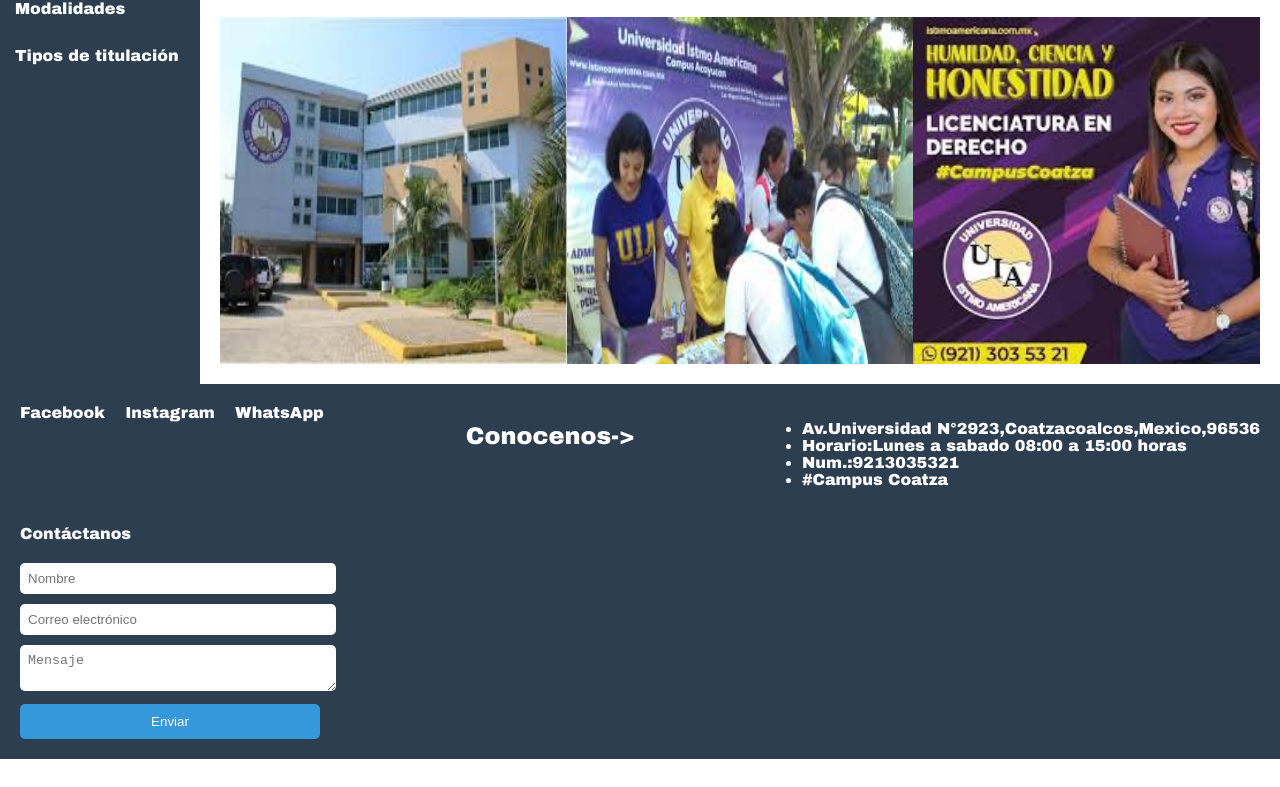
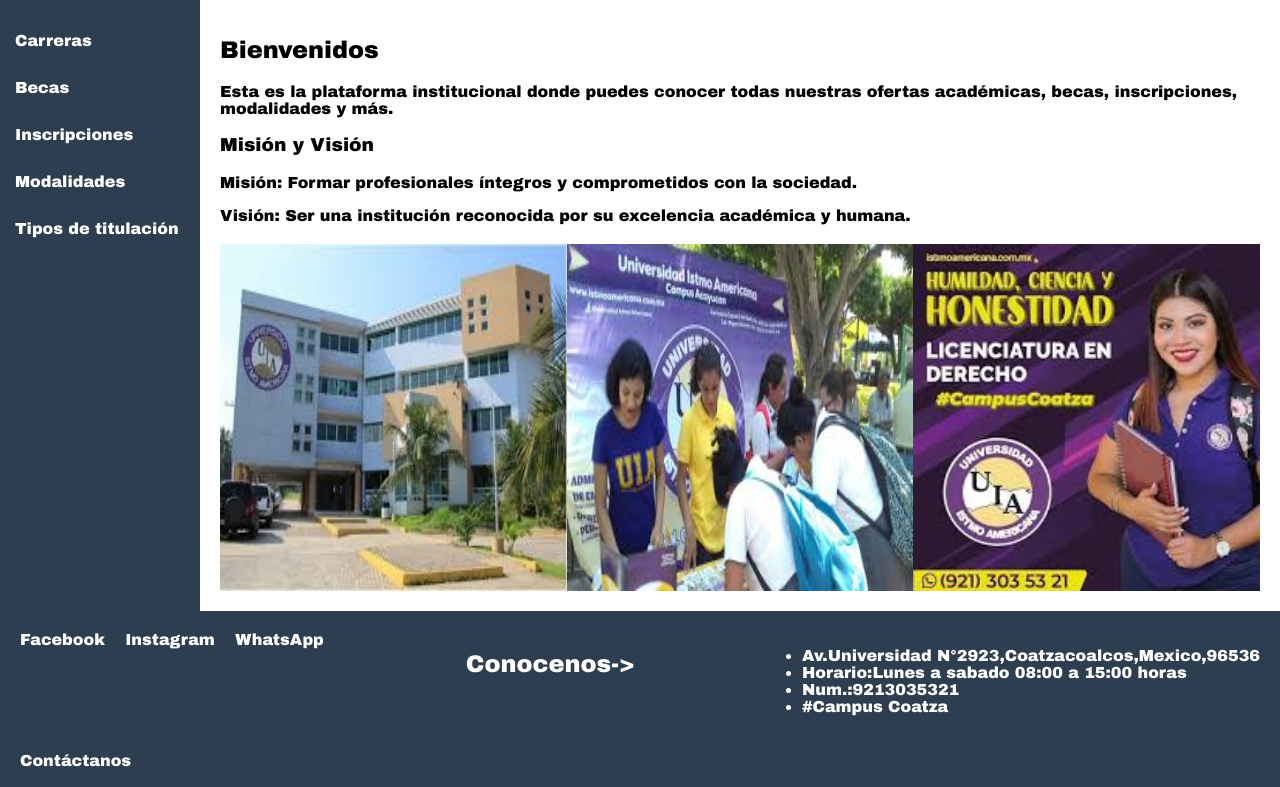
Before and after one commit to judithcruz3121uia-create/proyecto-pagina-web, a plain HTML site: page ejemplo/index.html in a window 1280 px wide. Shown: the part 294-1081 px from the top of the page. Before the commit the page ends 1053 px from the top, so only its background shows below. Drawn offline with Linux system fonts and the light colour scheme; files whose address does not match are found by name.

Commit message:
Update index.html

```diff
--- a/ejemplo/index.html
+++ b/ejemplo/index.html
@@ -10,7 +10,15 @@
 
     <header>
     <h1>UNIVERSIDAD ISTMO AMERICANA</h1>
+      <!-- Logo a la derecha -->
+      <div class="logo">
+        <img src="img/logouia.jpg" alt="Logo de la institución" />
+      </div>
+
      </header>
+
+</div>
+
 
   <div class="container">
     <!-- Menú lateral izquierdo -->
@@ -24,10 +32,23 @@
 
     <!-- Contenido principal -->
     <div class="content">
-      <!-- Logo a la derecha -->
-      <div class="logo">
-        <img src="img/logouia.jpg" alt="Logo de la institución" />
-      </div>
+<!-- Bienvenida -->
+        <div class="bienvenida-outside">
+  <h2>Bienvenidos</h2>
+  <p>
+    Esta es la plataforma institucional donde puedes conocer todas nuestras ofertas académicas,
+    becas, inscripciones, modalidades y más.
+  </p>
+        </div>
+        <!-- NUEVO: Cuadro de texto adicional -->
+    <div class="cuadro-secundario">
+      <h3>Misión y Visión</h3>
+      <p><strong>Misión:</strong> Formar profesionales íntegros y comprometidos con la sociedad.</p>
+      <p><strong>Visión:</strong> Ser una institución reconocida por su excelencia académica y humana.</p>
+    </div>
+
+
+
 
       <!-- Carrusel de imágenes -->
       <div class="carousel" id="carousel">
```
